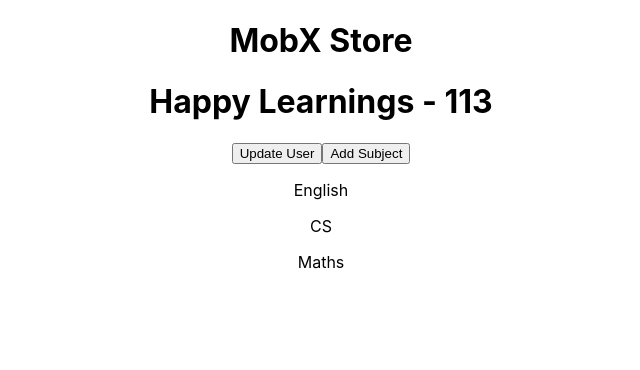
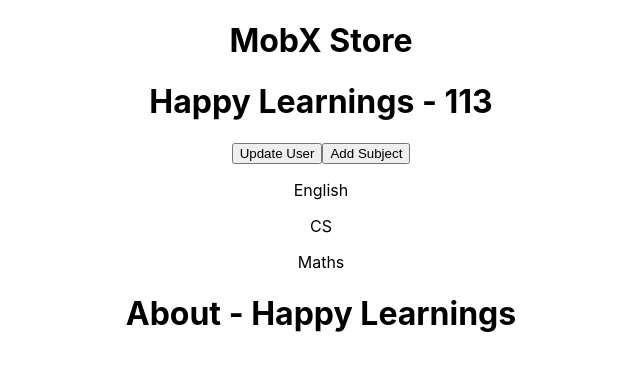
Before and after one commit to AmirMustafa/react-mobx-todo, a React (Create React App) app: page / in a window 1280 px wide. Shown: the top 370 px of the page, without its empty margins (319-959 px from the left). Built offline with nearby package versions, Linux system fonts and the light colour scheme.

Commit message:
feat: passing store in home and about components

```diff
--- a/src/App.js
+++ b/src/App.js
@@ -1,12 +1,16 @@
 import './App.css';
 import Home from './components/Home';
+import About from './components/About';
 import UserStore from './UserStore';
 
 
 function App() {
   const store = new UserStore();
   return (
-    <Home store={store} />
+    <>
+      <Home store={store} />
+      <About store={store} />
+    </>
   );
 }
 
--- a/src/UserStore.js
+++ b/src/UserStore.js
@@ -24,7 +24,7 @@
     }
 
     logUserDetails = () => {
-        console.log(`Subject length: ${this.totalSubject}`);
+        console.log(`Subject length: ${this.totalSubject}, Name: ${this.userInfo.name}`);
     }
 
     updateUser = (name) => {
--- a/src/components/About.js
+++ b/src/components/About.js
@@ -0,0 +1,9 @@
+import { observer } from "mobx-react-lite";
+function About({ store }) {
+    return (
+        <div className="App">
+            <h1>About - {store.userInfo.name}</h1>
+        </div>
+    );
+}
+export default observer(About);
```
